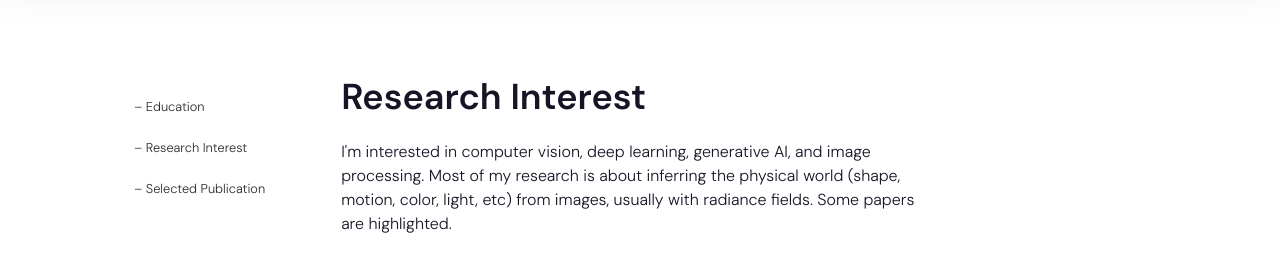
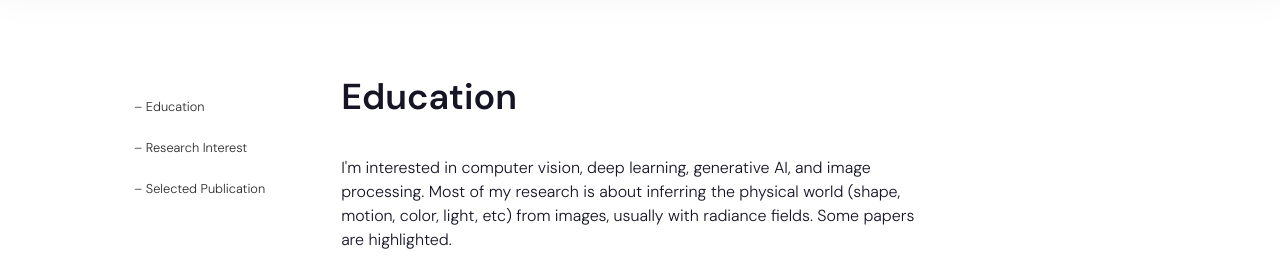
Before and after one commit to chang-1/xyz, a React (Create React App) app: page / in a window 1280 px wide. Shown: the part 523-793 px from the top of the page. Built offline with nearby package versions, Linux system fonts and the light colour scheme.

Commit message:
Update App.js

```diff
--- a/src/App.js
+++ b/src/App.js
@@ -60,7 +60,6 @@ export default function App() {
           isDarkMode={isDarkMode}
         />
         <main className={`${windowSize.width < 800 ? 'col-12' : 'col-8'}`}>
-          <Research width={windowSize.width}/>
           <News width={windowSize.width}/>
           <SelectedPub width={windowSize.width}/>
         </main>
```
